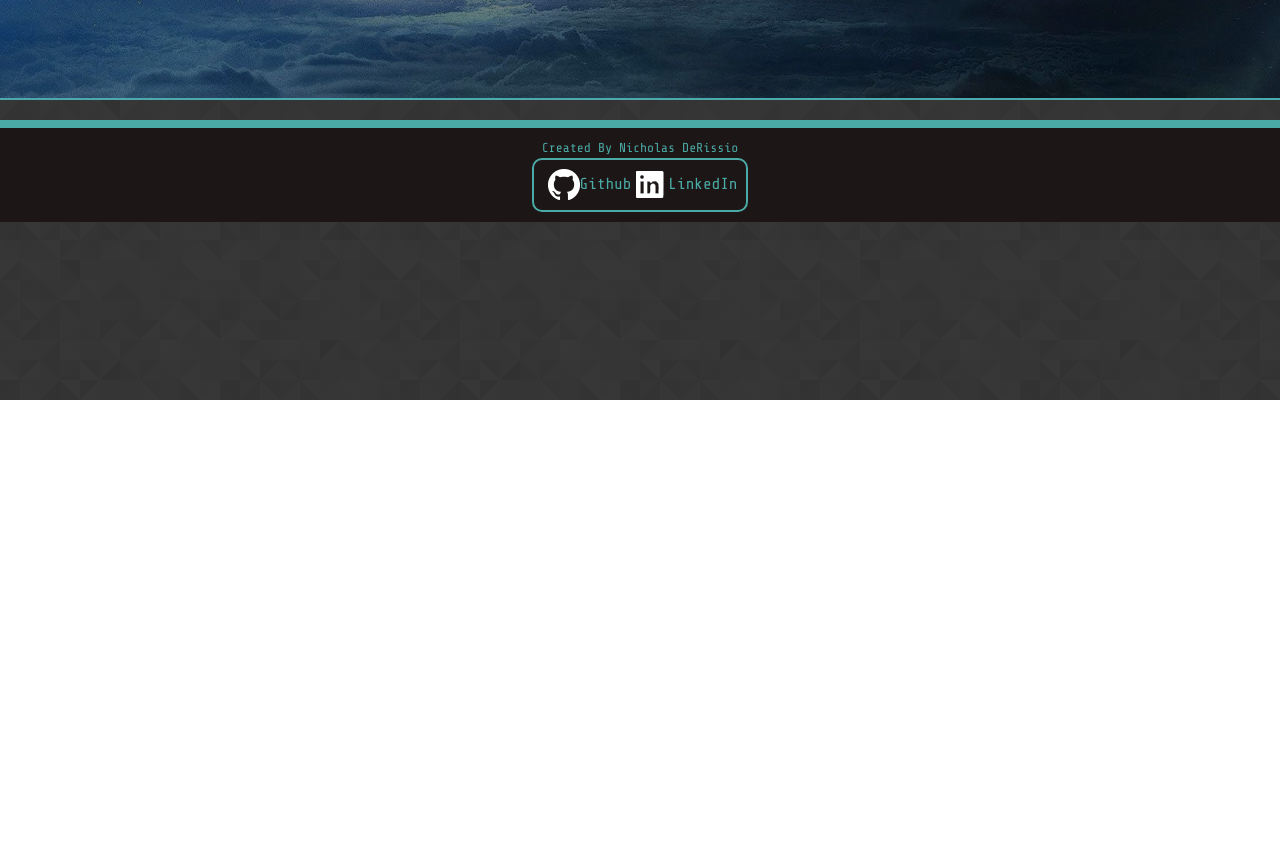
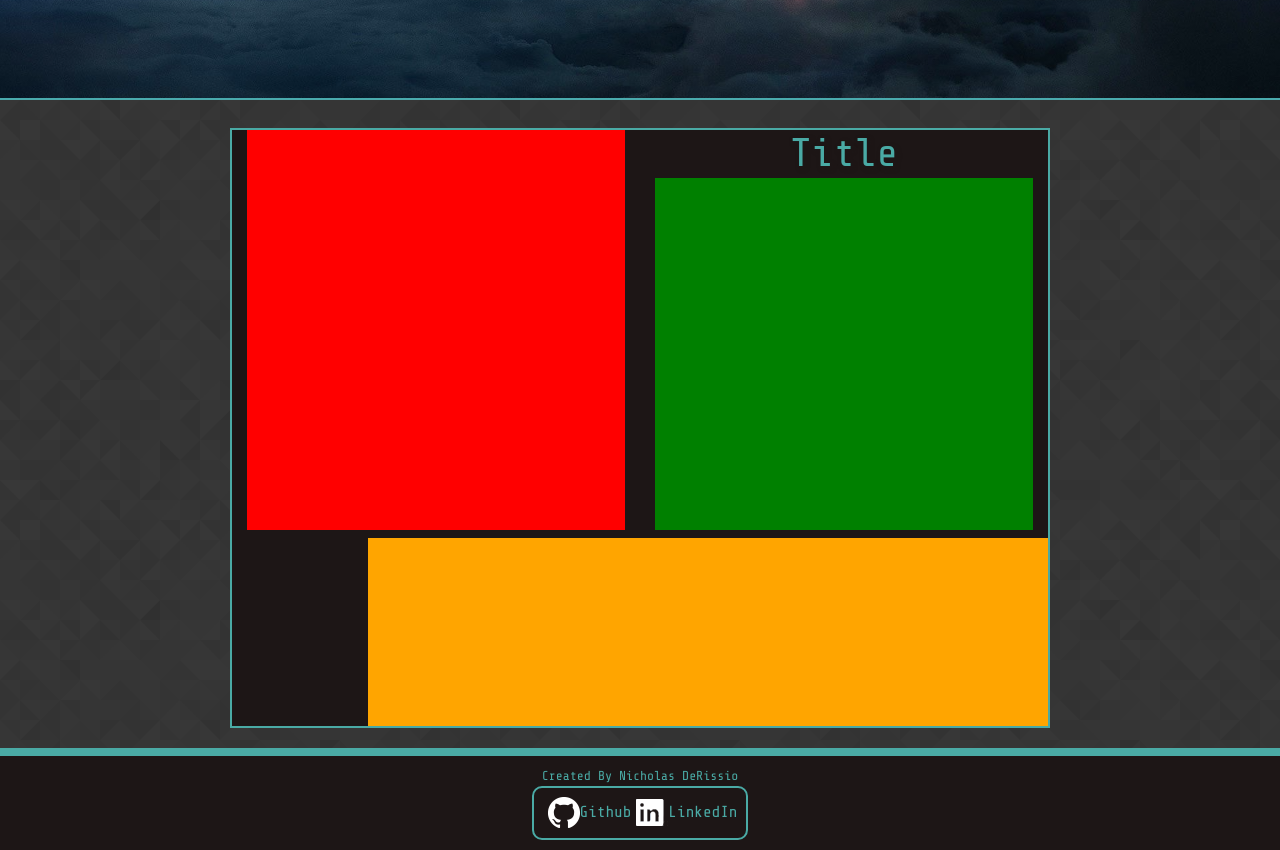
Before and after one commit to KantKontrol/React-Portfolio, a React (Create React App) app in the folder react-portfolio/: page /portfolio in a window 1280 px wide. Shown: the part 400-1250 px from the top of the page. Before the commit the page ends 800 px from the top, so only its background shows below. Built offline with nearby package versions, Linux system fonts and the light colour scheme.

Commit message:
layed out the basis for a project display compnent

```diff
--- a/react-portfolio/src/components/Portfolio/index.js
+++ b/react-portfolio/src/components/Portfolio/index.js
@@ -1,6 +1,7 @@
 import React from "react";
 import ContentArea from "../ContentArea";
 import HeroImage from "../HeroImage";
+import ProjectJumbotron from "../ProjectJumbotron";
 
 
 function Portfolio() {
@@ -8,6 +9,10 @@ function Portfolio() {
         <div>
             <HeroImage image="./images/space5.jpg" randomQuote={true} animate={false} quotes={["Projects"]}/>
             <ContentArea>
+                <div className="row" style={{margin: 10 + "px"}}>
+                    <ProjectJumbotron />
+                </div>
+
 
 
             </ContentArea>
--- /dev/null
+++ b/react-portfolio/src/components/ProjectJumbotron/index.css
@@ -0,0 +1,22 @@
+.jumbo-style{
+    height: 600px;
+    background-color: #1d1616;
+    border: 2px solid #4aaaa5;
+}
+
+
+.proj-image{
+    background-color: red;
+    height: 100%;
+}
+
+
+.proj-text {
+    background-color: green;
+    height: 100%;
+}
+
+.proj-desc {
+    background-color: orange;
+    height: 100%;
+}
--- /dev/null
+++ b/react-portfolio/src/components/ProjectJumbotron/index.js
@@ -0,0 +1,30 @@
+import React from "react";
+import "./index.css";
+import HeaderText from "../HeaderText";
+
+export default function ProjectJumbotron(props){
+
+
+
+    return (
+        <div className="col-lg-8 mt-2 mx-auto jumbo-style" style={{overflow: "hidden"}}>
+            <div className="row" style={{height: 400 + "px"}}>
+                <div className="col-lg-6" style={{overflow: "hidden"}}>
+                    <div className="proj-image" style={{backgroundImage: props.src}}></div>
+                </div>
+                <div className="col-lg-6" style={{overflow: "hidden"}}>
+                    <HeaderText text="Title" />
+                    <div className="proj-text">
+
+                    </div>
+                </div>
+            </div>
+            <div className="row mt-2" style={{height: 200 + "px"}}>
+                <div className="col-lg-2"></div>
+                <div className="col-lg-10 proj-desc" >
+
+                </div>
+            </div>
+        </div>
+    );
+}
```
